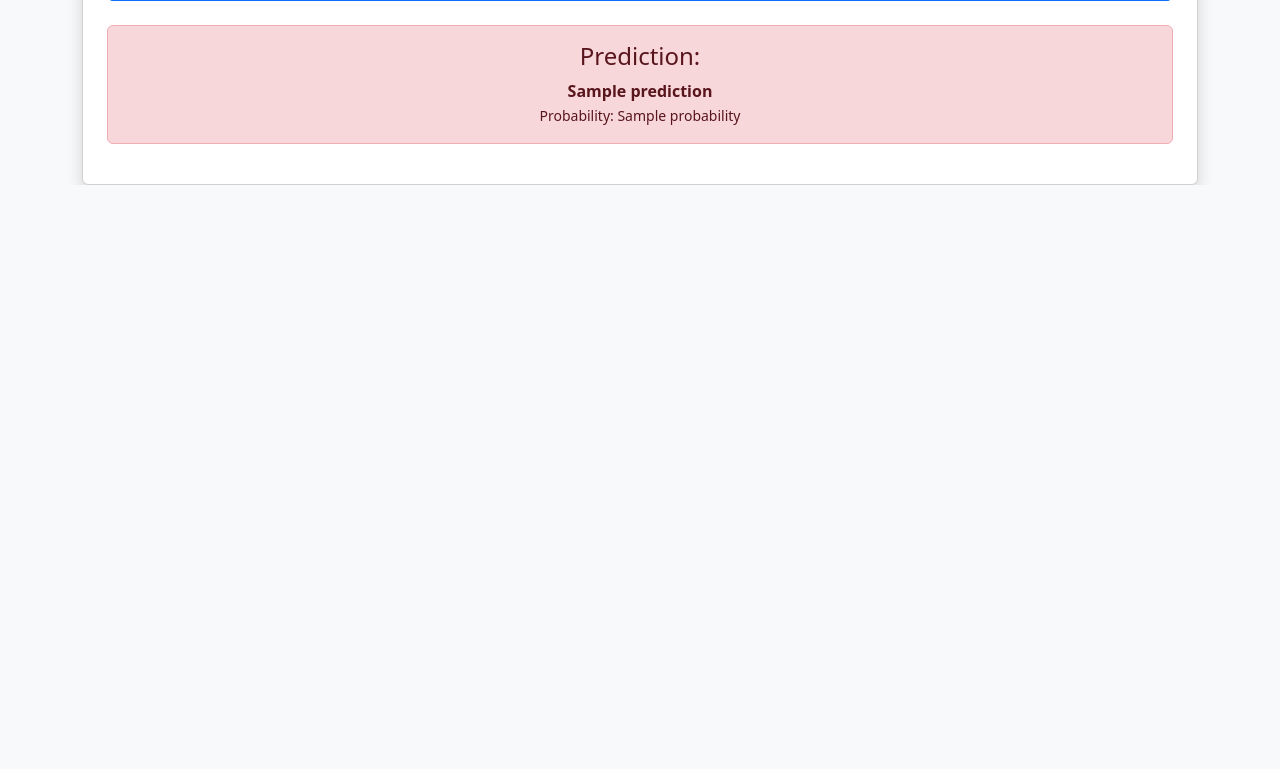
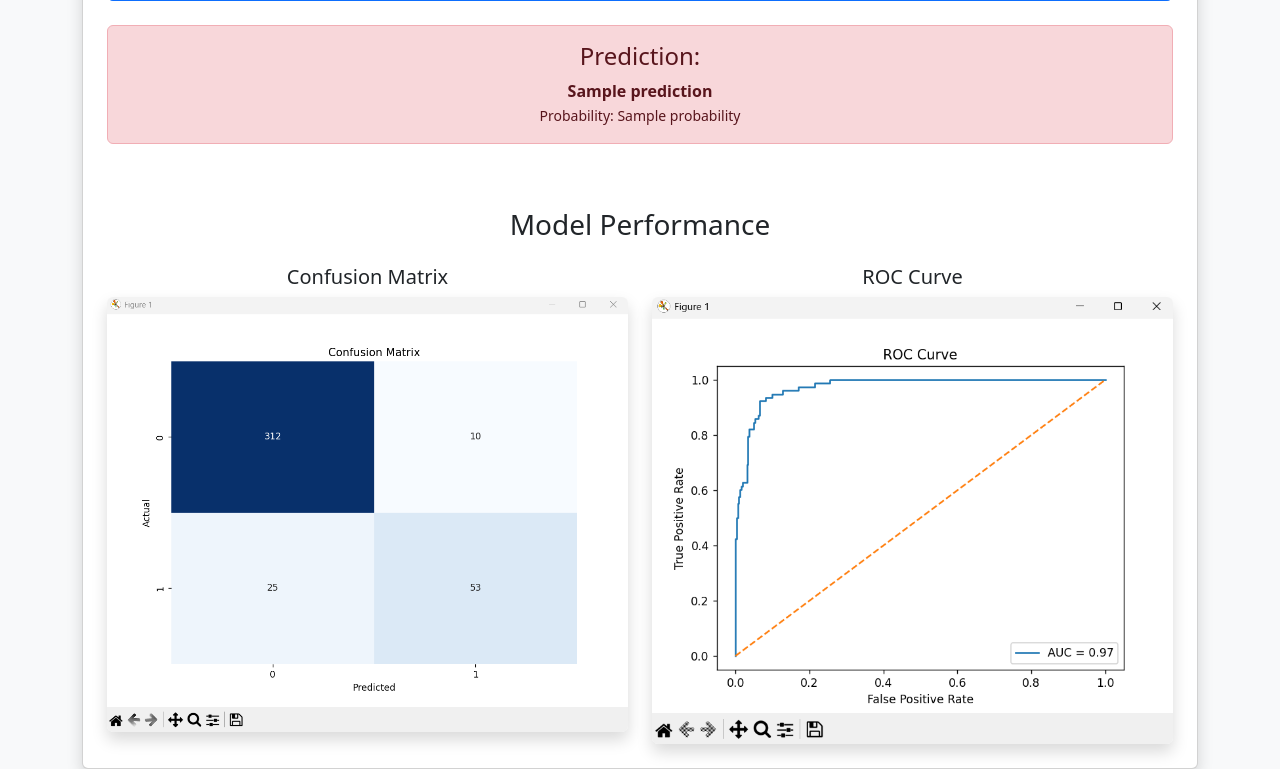
Before and after one commit to jhohantellez/MachineLearning, a Flask app: template templates/logistic_regression/application_logistic.html in a window 1280 px wide. Shown: the part 738-1507 px from the top of the page. Before the commit the page ends 923 px from the top, so only its background shows below. Run offline with Flask 3, Linux system fonts and the light colour scheme; the template is opened without the code that fills it: most values are stand-ins (such as "Sample title", 1, 10 or a date in 2020); parts of the project's set-up code (start-up, migrations or seed data) failed here and were passed over.

Commit message:
display confusion matrix and ROC curve on web interface

```diff
--- a/templates/logistic_regression/application_logistic.html
+++ b/templates/logistic_regression/application_logistic.html
@@ -19,37 +19,31 @@
         <!-- FORM -->
         <form method="POST">
 
-            <!-- Age -->
             <div class="mb-3">
                 <label class="form-label">Age:</label>
                 <input type="number" name="Age" class="form-control" required>
             </div>
 
-            <!-- Income -->
             <div class="mb-3">
                 <label class="form-label">Income:</label>
                 <input type="number" step="any" name="Income" class="form-control" required>
             </div>
 
-            <!-- Credit Score -->
             <div class="mb-3">
                 <label class="form-label">Credit Score:</label>
                 <input type="number" name="Credit_Score" class="form-control" required>
             </div>
 
-            <!-- Loan Amount -->
             <div class="mb-3">
                 <label class="form-label">Loan Amount:</label>
                 <input type="number" step="any" name="Loan_Amount" class="form-control" required>
             </div>
 
-            <!-- Loan Term -->
             <div class="mb-3">
                 <label class="form-label">Loan Term (months):</label>
                 <input type="number" name="Loan_Term" class="form-control" required>
             </div>
 
-            <!-- Employment Status -->
             <div class="mb-3">
                 <label class="form-label">Employment Status:</label>
                 <select name="Employment_Status" class="form-select" required>
@@ -60,7 +54,6 @@
                 </select>
             </div>
 
-            <!-- Button -->
             <button class="btn btn-primary w-100">Predict Loan Approval</button>
         </form>
 
@@ -73,6 +66,30 @@
             <strong>{{ prediction }}</strong><br>
             <small>Probability: {{ probability }}</small>
         </div>
+
+        <!-- GRÁFICAS -->
+        <div class="mt-5">
+            <h3 class="text-center mb-4">Model Performance</h3>
+
+            <div class="row">
+
+                <!-- Confusion Matrix -->
+                <div class="col-md-6 text-center">
+                    <h5>Confusion Matrix</h5>
+                    <img src="{{ url_for('static', filename='images/confusion_matrix.png') }}"
+                         class="img-fluid rounded shadow">
+                </div>
+
+                <!-- ROC Curve -->
+                <div class="col-md-6 text-center">
+                    <h5>ROC Curve</h5>
+                    <img src="{{ url_for('static', filename='images/roc_curve.png') }}"
+                         class="img-fluid rounded shadow">
+                </div>
+
+            </div>
+        </div>
+
         {% endif %}
 
     </div>
```
Also changed, not shown: static/images/confusion_matrix.png (added), static/images/roc_curve.png (added).
